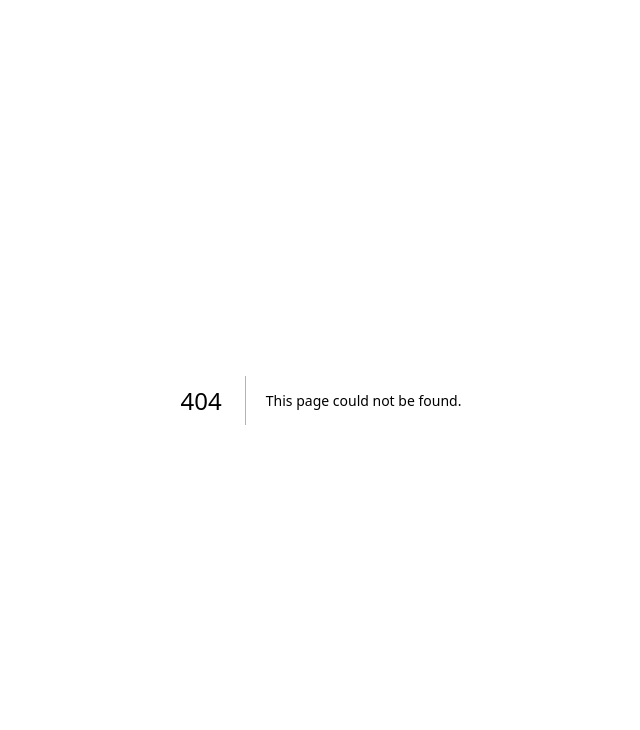
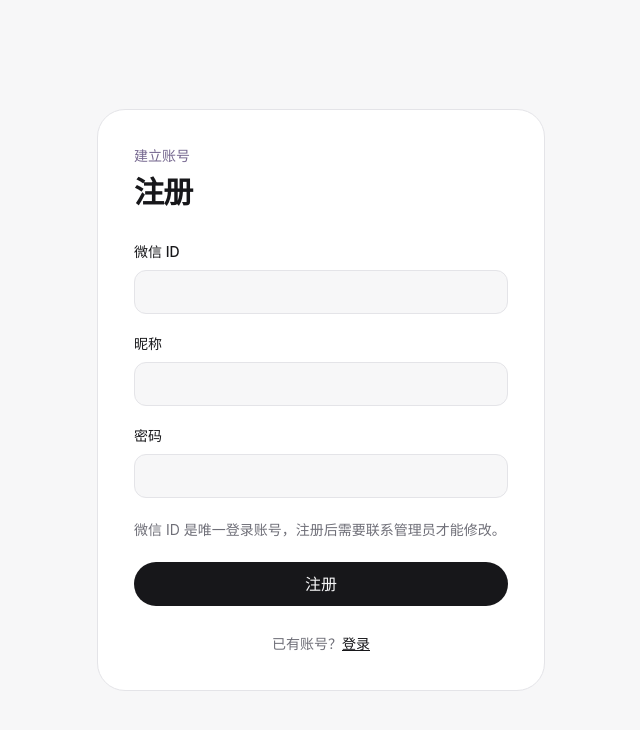
Before and after one commit to myra-1106/Verse-Archive, a Next.js app: page /register in a window 1280 px wide. Before the commit this address had no page. Shown: the top 730 px of the page, without its empty margins (319-959 px from the left). Built offline with nearby package versions, Linux system fonts and the light colour scheme.

Commit message:
feat: add secure account authentication

```diff
--- /dev/null
+++ b/src/app/(auth)/login/page.tsx
@@ -0,0 +1,19 @@
+import Link from "next/link";
+import { LoginForm } from "@/components/auth/login-form";
+
+export default function LoginPage() {
+  return (
+    <main className="auth-page">
+      <section className="auth-card">
+        <p className="text-sm font-medium text-accent">欢迎回来</p>
+        <h1 className="mt-2 text-3xl font-semibold tracking-tight">登录</h1>
+        <div className="mt-8">
+          <LoginForm />
+        </div>
+        <p className="mt-7 text-center text-sm text-muted">
+          还没有账号？<Link className="text-foreground underline" href="/register">注册</Link>
+        </p>
+      </section>
+    </main>
+  );
+}
--- /dev/null
+++ b/src/app/(auth)/register/page.tsx
@@ -0,0 +1,19 @@
+import Link from "next/link";
+import { RegisterForm } from "@/components/auth/register-form";
+
+export default function RegisterPage() {
+  return (
+    <main className="auth-page">
+      <section className="auth-card">
+        <p className="text-sm font-medium text-accent">建立账号</p>
+        <h1 className="mt-2 text-3xl font-semibold tracking-tight">注册</h1>
+        <div className="mt-8">
+          <RegisterForm />
+        </div>
+        <p className="mt-7 text-center text-sm text-muted">
+          已有账号？<Link className="text-foreground underline" href="/login">登录</Link>
+        </p>
+      </section>
+    </main>
+  );
+}
--- /dev/null
+++ b/src/app/api/auth/[...nextauth]/route.ts
@@ -0,0 +1,6 @@
+import NextAuth from "next-auth";
+import { authOptions } from "@/auth";
+
+const handler = NextAuth(authOptions);
+
+export { handler as GET, handler as POST };
--- a/src/app/globals.css
+++ b/src/app/globals.css
@@ -42,3 +42,21 @@ body {
   color: var(--foreground);
   font-family: var(--font-sans);
 }
+
+@layer components {
+  .auth-page {
+    @apply flex min-h-screen items-center justify-center px-5 py-12;
+  }
+
+  .auth-card {
+    @apply w-full max-w-md rounded-[28px] border border-border bg-surface p-6 sm:p-9;
+  }
+
+  .field-input {
+    @apply min-h-11 w-full rounded-xl border border-border bg-background px-3 text-base outline-none focus:border-accent;
+  }
+
+  .primary-button {
+    @apply min-h-11 rounded-full bg-foreground px-5 font-medium text-background disabled:cursor-not-allowed disabled:opacity-50;
+  }
+}
--- /dev/null
+++ b/src/auth.ts
@@ -0,0 +1,61 @@
+import type { NextAuthOptions } from "next-auth";
+import CredentialsProvider from "next-auth/providers/credentials";
+import { UserStatus } from "@prisma/client";
+import { db } from "@/lib/db";
+import { loginSchema } from "@/lib/validation/auth";
+import { verifyPassword } from "@/lib/password";
+
+export const authOptions: NextAuthOptions = {
+  session: { strategy: "jwt" },
+  pages: { signIn: "/login" },
+  providers: [
+    CredentialsProvider({
+      name: "微信 ID",
+      credentials: {
+        wechatId: { label: "微信 ID", type: "text" },
+        password: { label: "密码", type: "password" },
+      },
+      async authorize(credentials) {
+        const parsed = loginSchema.safeParse(credentials);
+        if (!parsed.success) return null;
+
+        const user = await db.user.findUnique({
+          where: { wechatId: parsed.data.wechatId },
+        });
+
+        if (
+          !user ||
+          user.status !== UserStatus.ACTIVE ||
+          !(await verifyPassword(user.passwordHash, parsed.data.password))
+        ) {
+          return null;
+        }
+
+        return {
+          id: user.id,
+          name: user.displayName,
+          role: user.role,
+          sessionVersion: user.sessionVersion,
+        };
+      },
+    }),
+  ],
+  callbacks: {
+    jwt({ token, user }) {
+      if (user) {
+        token.id = user.id;
+        token.role = user.role;
+        token.sessionVersion = user.sessionVersion;
+      }
+      return token;
+    },
+    session({ session, token }) {
+      if (session.user) {
+        session.user.id = token.id;
+        session.user.role = token.role;
+        session.user.sessionVersion = token.sessionVersion;
+      }
+      return session;
+    },
+  },
+};
--- /dev/null
+++ b/src/components/auth/login-form.tsx
@@ -0,0 +1,61 @@
+"use client";
+
+import { signIn } from "next-auth/react";
+import { useState } from "react";
+
+export function LoginForm() {
+  const [error, setError] = useState<string | null>(null);
+  const [pending, setPending] = useState(false);
+
+  async function submit(formData: FormData) {
+    setPending(true);
+    setError(null);
+    const result = await signIn("credentials", {
+      wechatId: formData.get("wechatId"),
+      password: formData.get("password"),
+      redirect: false,
+      callbackUrl: "/",
+    });
+    setPending(false);
+
+    if (!result?.ok) {
+      setError("微信 ID 或密码不正确");
+      return;
+    }
+
+    window.location.assign(result.url ?? "/");
+  }
+
+  return (
+    <form action={submit} className="space-y-5">
+      <label className="block text-sm font-medium">
+        微信 ID
+        <input
+          className="field-input mt-2"
+          name="wechatId"
+          autoComplete="username"
+          required
+        />
+      </label>
+      <label className="block text-sm font-medium">
+        密码
+        <input
+          className="field-input mt-2"
+          name="password"
+          type="password"
+          autoComplete="current-password"
+          required
+        />
+      </label>
+      {error ? (
+        <p role="alert" className="text-sm text-red-600 dark:text-red-400">
+          {error}
+        </p>
+      ) : null}
+      <button className="primary-button w-full" disabled={pending} type="submit">
+        {pending ? "正在登录…" : "登录"}
+      </button>
+      <p className="text-center text-sm text-muted">忘记密码请联系管理员。</p>
+    </form>
+  );
+}
--- /dev/null
+++ b/src/components/auth/register-form.tsx
@@ -0,0 +1,59 @@
+"use client";
+
+import { useActionState } from "react";
+import { registerAction } from "@/server/auth-actions";
+
+const initialState = { error: null };
+
+export function RegisterForm() {
+  const [state, action, pending] = useActionState(registerAction, initialState);
+
+  return (
+    <form action={action} className="space-y-5">
+      <Field label="微信 ID" name="wechatId" autoComplete="username" />
+      <Field label="昵称" name="displayName" autoComplete="nickname" />
+      <Field
+        label="密码"
+        name="password"
+        type="password"
+        autoComplete="new-password"
+      />
+      <p className="text-sm leading-6 text-muted">
+        微信 ID 是唯一登录账号，注册后需要联系管理员才能修改。
+      </p>
+      {state.error ? (
+        <p role="alert" className="text-sm text-red-600 dark:text-red-400">
+          {state.error}
+        </p>
+      ) : null}
+      <button className="primary-button w-full" disabled={pending} type="submit">
+        {pending ? "正在注册…" : "注册"}
+      </button>
+    </form>
+  );
+}
+
+function Field({
+  label,
+  name,
+  type = "text",
+  autoComplete,
+}: {
+  label: string;
+  name: string;
+  type?: string;
+  autoComplete: string;
+}) {
+  return (
+    <label className="block text-sm font-medium">
+      {label}
+      <input
+        className="field-input mt-2"
+        name={name}
+        type={type}
+        autoComplete={autoComplete}
+        required
+      />
+    </label>
+  );
+}
--- /dev/null
+++ b/src/lib/password.ts
@@ -0,0 +1,9 @@
+import argon2 from "argon2";
+
+export function hashPassword(password: string) {
+  return argon2.hash(password, { type: argon2.argon2id });
+}
+
+export function verifyPassword(hash: string, password: string) {
+  return argon2.verify(hash, password);
+}
--- /dev/null
+++ b/src/lib/validation/auth.ts
@@ -0,0 +1,28 @@
+import { z } from "zod";
+
+export const registerSchema = z.object({
+  wechatId: z
+    .string()
+    .trim()
+    .min(2, "微信 ID 至少需要 2 个字符")
+    .max(32, "微信 ID 不能超过 32 个字符")
+    .regex(/^[A-Za-z0-9_-]+$/, "微信 ID 只能包含字母、数字、下划线和短横线"),
+  displayName: z
+    .string()
+    .trim()
+    .min(1, "请输入昵称")
+    .max(30, "昵称不能超过 30 个字符"),
+  password: z
+    .string()
+    .min(8, "密码至少需要 8 个字符")
+    .max(72, "密码不能超过 72 个字符")
+    .regex(/[A-Za-z]/, "密码必须包含字母")
+    .regex(/[0-9]/, "密码必须包含数字"),
+});
+
+export const loginSchema = z.object({
+  wechatId: z.string().trim().min(1, "请输入微信 ID"),
+  password: z.string().min(1, "请输入密码"),
+});
+
+export type RegisterInput = z.infer<typeof registerSchema>;
--- /dev/null
+++ b/src/server/auth-actions.ts
@@ -0,0 +1,44 @@
+"use server";
+
+import { Prisma } from "@prisma/client";
+import { redirect } from "next/navigation";
+import { db } from "@/lib/db";
+import { hashPassword } from "@/lib/password";
+import { registerSchema } from "@/lib/validation/auth";
+
+export type RegisterState = { error: string | null };
+
+export async function registerAction(
+  _state: RegisterState,
+  formData: FormData,
+): Promise<RegisterState> {
+  const parsed = registerSchema.safeParse({
+    wechatId: formData.get("wechatId"),
+    displayName: formData.get("displayName"),
+    password: formData.get("password"),
+  });
+
+  if (!parsed.success) {
+    return { error: parsed.error.issues[0]?.message ?? "注册信息不正确" };
+  }
+
+  try {
+    await db.user.create({
+      data: {
+        wechatId: parsed.data.wechatId,
+        displayName: parsed.data.displayName,
+        passwordHash: await hashPassword(parsed.data.password),
+      },
+    });
+  } catch (error) {
+    if (
+      error instanceof Prisma.PrismaClientKnownRequestError &&
+      error.code === "P2002"
+    ) {
+      return { error: "该微信 ID 已注册" };
+    }
+    return { error: "暂时无法注册，请稍后重试" };
+  }
+
+  redirect("/login?registered=1");
+}
--- /dev/null
+++ b/src/types/next-auth.d.ts
@@ -0,0 +1,25 @@
+import type { UserRole } from "@prisma/client";
+import type { DefaultSession } from "next-auth";
+
+declare module "next-auth" {
+  interface Session {
+    user: {
+      id: string;
+      role: UserRole;
+      sessionVersion: number;
+    } & DefaultSession["user"];
+  }
+
+  interface User {
+    role: UserRole;
+    sessionVersion: number;
+  }
+}
+
+declare module "next-auth/jwt" {
+  interface JWT {
+    id: string;
+    role: UserRole;
+    sessionVersion: number;
+  }
+}
```
Also changed, not shown: 2 other files (tests, documents, lock files or other folders).
